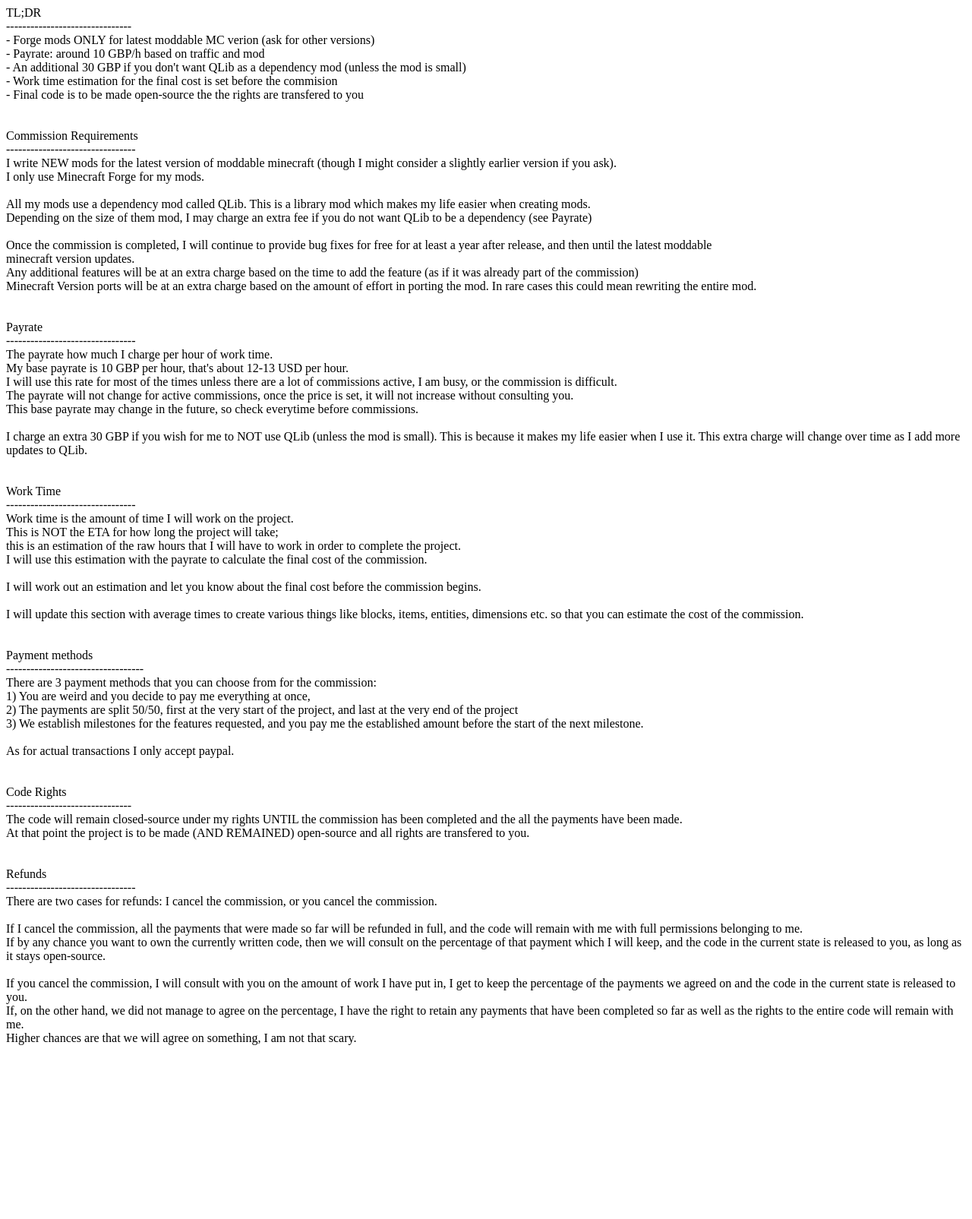
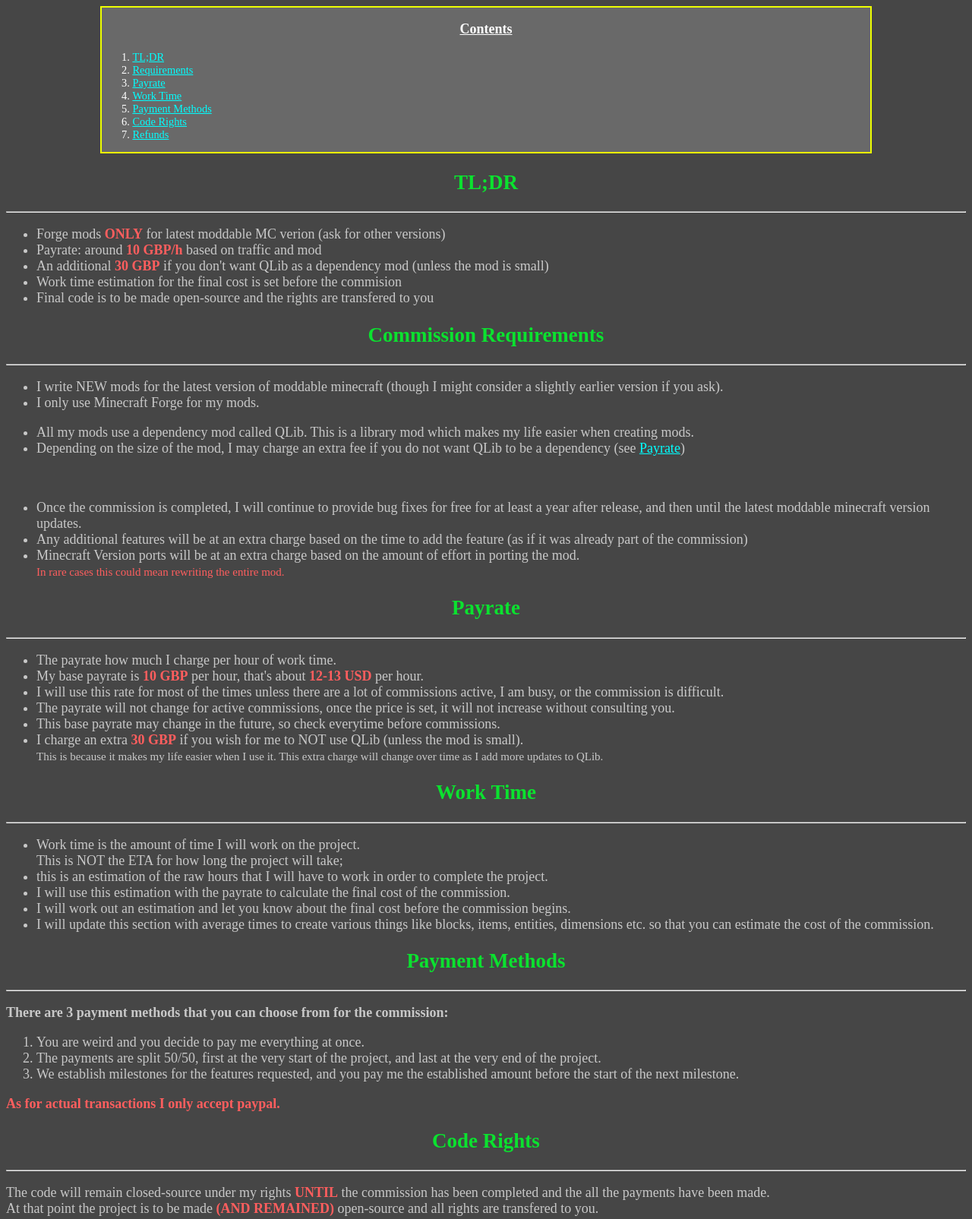
Before and after one commit to Quarris/quarris.github.io, a plain HTML site: page commissions.html in a window 1280 px wide. Shown: the top 1605 px of the page at 76% size. Before the commit the page ends 1384 px from the top, so only its background shows below. Drawn offline with Linux system fonts and the light colour scheme.

Commit message:
improved style of commisions.html

```diff
--- a/commissions.html
+++ b/commissions.html
@@ -1,81 +1,263 @@
 <!DOCTYPE html>
+<style>
+    :root {
+        background: rgb(70, 70, 70);
+        color: rgb(200, 200, 200);
+        font-size: large;
+    }
+    #toc_container {
+        border: 2px solid rgb(238, 255, 0);
+        color: rgb(255, 255, 255);
+        background-color: rgb(105, 105, 105);
+        width: 80%;
+        display: table;
+        font-size: 80%;
+        padding: auto;
+        margin-bottom: 1em;
+        margin: 0 auto;
+        align-content: center;
+    }
+    #toc_title {
+        font-size: large;
+        text-align: center;
+    }
+    h2 {
+        color: rgb(11, 226, 47);
+        text-align: center;
+    }
+    a:link {
+        color: rgb(0, 255, 255);
+    }
+    a:visited {
+        color: rgb(255, 124, 179);
+    }
+    .important {
+        color: rgb(255, 94, 94);
+    }
+</style>
 <html>
-<head>
-<title>Minecraft Commissions</title>
-</head>
+    <head>
+        <title>Minecraft Commissions</title>
+    </head>
 
-<body>
-TL;DR<br>
--------------------------------<br>
-- Forge mods ONLY for latest moddable MC verion (ask for other versions)<br>
-- Payrate: around 10 GBP/h based on traffic and mod<br>
-	- An additional 30 GBP if you don't want QLib as a dependency mod (unless the mod is small)<br>
-- Work time estimation for the final cost is set before the commision<br>
-- Final code is to be made open-source the the rights are transfered to you<br>
-<br>
-<br>
-Commission Requirements<br>
---------------------------------<br>
-I write NEW mods for the latest version of moddable minecraft (though I might consider a slightly earlier version if you ask).<br>
-I only use Minecraft Forge for my mods.<br>
-<br>
-All my mods use a dependency mod called QLib. This is a library mod which makes my life easier when creating mods.<br>
-Depending on the size of them mod, I may charge an extra fee if you do not want QLib to be a dependency (see Payrate)<br>
-<br>
-Once the commission is completed, I will continue to provide bug fixes for free for at least a year after release, and then until the latest moddable <br>minecraft version updates.<br>
-Any additional features will be at an extra charge based on the time to add the feature (as if it was already part of the commission)<br>
-Minecraft Version ports will be at an extra charge based on the amount of effort in porting the mod. In rare cases this could mean rewriting the entire mod.<br>
-<br>
-<br>
-Payrate<br>
---------------------------------<br>
-The payrate how much I charge per hour of work time.<br>
-My base payrate is 10 GBP per hour, that's about 12-13 USD per hour.<br>
-I will use this rate for most of the times unless there are a lot of commissions active, I am busy, or the commission is difficult.<br>
-The payrate will not change for active commissions, once the price is set, it will not increase without consulting you.<br>
-This base payrate may change in the future, so check everytime before commissions.<br>
-<br>
-I charge an extra 30 GBP if you wish for me to NOT use QLib (unless the mod is small). This is because it makes my life easier when I use it. This extra charge will change over time as I add more updates to QLib.<br>
-<br>
-<br>
-Work Time<br>
---------------------------------<br>
-Work time is the amount of time I will work on the project.<br>
-This is NOT the ETA for how long the project will take;<br>
-this is an estimation of the raw hours that I will have to work in order to complete the project.<br>
-I will use this estimation with the payrate to calculate the final cost of the commission.<br>
-<br>
-I will work out an estimation and let you know about the final cost before the commission begins.<br>
-<br>
-I will update this section with average times to create various things like blocks, items, entities, dimensions etc. so that you can estimate the cost of the commission.<br>
-<br>
-<br>
-Payment methods<br>
-----------------------------------<br>
-There are 3 payment methods that you can choose from for the commission:<br>
-1) You are weird and you decide to pay me everything at once,<br>
-2) The payments are split 50/50, first at the very start of the project, and last at the very end of the project<br>
-3) We establish milestones for the features requested, and you pay me the established amount before the start of the next milestone.<br>
-<br>
-As for actual transactions I only accept paypal.<br>
-<br>
-<br>
-Code Rights<br>
--------------------------------<br>
-The code will remain closed-source under my rights UNTIL the commission has been completed and the all the payments have been made.<br>
-At that point the project is to be made (AND REMAINED) open-source and all rights are transfered to you.<br>
-<br>
-<br>
-Refunds<br>
---------------------------------<br>
-There are two cases for refunds: I cancel the commission, or you cancel the commission.<br>
-<br>
-If I cancel the commission, all the payments that were made so far will be refunded in full, and the code will remain with me with full permissions belonging to me.<br>
-If by any chance you want to own the currently written code, then we will consult on the percentage of that payment which I will keep, and the code in the current state is released to you, as long as it stays open-source.<br>
-<br>
-If you cancel the commission, I will consult with you on the amount of work I have put in, I get to keep the percentage of the payments we agreed on and the code in the current state is released to you.<br>
-If, on the other hand, we did not manage to agree on the percentage, I have the right to retain any payments that have been completed so far as well as the rights to the entire code will remain with me.<br>
-Higher chances are that we will agree on something, I am not that scary.<br>
-</body>
+    <body>
+        <div id="toc_container">
+            <p id="toc_title">
+                <b><u>Contents</u></b>
+            </p>
+            <ol>
+                <li><a href="#TLDR">TL;DR</a></li>
+                <li><a href="#Requirements">Requirements</a></li>
+                <li><a href="#Payrate">Payrate</a></li>
+                <li><a href="#Time">Work Time</a></li>
+                <li><a href="#Methods">Payment Methods</a></li>
+                <li><a href="#Rights">Code Rights</a></li>
+                <li><a href="#Refunds">Refunds</a></li>
+            </ol>
+        </div>
 
+        <h2 id="TLDR">TL;DR</h2>
+        <hr />
+        <ul>
+            <li>
+                Forge mods <b class="important">ONLY</b> for latest moddable MC
+                verion (ask for other versions)
+            </li>
+            <li>
+                Payrate: around <b class="important">10 GBP/h</b> based on
+                traffic and mod
+            </li>
+            <li>
+                An additional <b class="important">30 GBP</b> if you don't want
+                QLib as a dependency mod (unless the mod is small)
+            </li>
+            <li>
+                Work time estimation for the final cost is set before the
+                commision
+            </li>
+            <li>
+                Final code is to be made open-source and the rights are
+                transfered to you
+            </li>
+        </ul>
+
+        <h2 id="Requirements">Commission Requirements</h2>
+        <hr />
+        <ul>
+            <li>
+                I write NEW mods for the latest version of moddable minecraft
+                (though I might consider a slightly earlier version if you ask).
+            </li>
+            <li>I only use Minecraft Forge for my mods.</li>
+        </ul>
+        <ul>
+            <li>
+                All my mods use a dependency mod called QLib. This is a library
+                mod which makes my life easier when creating mods.
+            </li>
+            <li>
+                Depending on the size of the mod, I may charge an extra fee if
+                you do not want QLib to be a dependency (see
+                <a href="#Payrate">Payrate</a>)
+            </li>
+        </ul>
+        <br />
+        <ul>
+            <li>
+                Once the commission is completed, I will continue to provide bug
+                fixes for free for at least a year after release, and then until
+                the latest moddable minecraft version updates.
+            </li>
+            <li>
+                Any additional features will be at an extra charge based on the
+                time to add the feature (as if it was already part of the
+                commission)
+            </li>
+            <li>
+                Minecraft Version ports will be at an extra charge based on the
+                amount of effort in porting the mod.<br />
+                <small class="important">
+                    In rare cases this could mean rewriting the entire mod.
+                </small>
+            </li>
+        </ul>
+
+        <h2 id="Payrate">Payrate</h2>
+        <hr />
+        <ul>
+            <li>The payrate how much I charge per hour of work time.</li>
+            <li>
+                My base payrate is <b class="important">10 GBP</b> per hour,
+                that's about <b class="important">12-13 USD</b> per hour.
+            </li>
+            <li>
+                I will use this rate for most of the times unless there are a
+                lot of commissions active, I am busy, or the commission is
+                difficult.
+            </li>
+            <li>
+                The payrate will not change for active commissions, once the
+                price is set, it will not increase without consulting you.
+            </li>
+            <li>
+                This base payrate may change in the future, so check everytime
+                before commissions.
+            </li>
+            <li>
+                I charge an extra <b class="important">30 GBP</b> if you wish
+                for me to NOT use QLib (unless the mod is small).<br />
+                <small>
+                    This is because it makes my life easier when I use it. This
+                    extra charge will change over time as I add more updates to
+                    QLib.
+                </small>
+            </li>
+        </ul>
+
+        <h2 id="Time">Work Time</h2>
+        <hr />
+
+        <ul>
+            <li>
+                Work time is the amount of time I will work on the project.<br />
+                This is NOT the ETA for how long the project will take;
+            </li>
+            <li>
+                this is an estimation of the raw hours that I will have to work
+                in order to complete the project.
+            </li>
+            <li>
+                I will use this estimation with the payrate to calculate the
+                final cost of the commission.
+            </li>
+            <li>
+                I will work out an estimation and let you know about the final
+                cost before the commission begins.
+            </li>
+            <li>
+                I will update this section with average times to create various
+                things like blocks, items, entities, dimensions etc. so that you
+                can estimate the cost of the commission.
+            </li>
+        </ul>
+
+        <h2 id="Methods">Payment Methods</h2>
+        <hr />
+        <p>
+            <b>
+                There are 3 payment methods that you can choose from for the
+                commission:
+            </b>
+        </p>
+        <ol>
+            <li>
+                You are weird and you decide to pay me everything at once.
+            </li>
+            <li>
+                The payments are split 50/50, first at the very start of the
+                project, and last at the very end of the project.
+            </li>
+            <li>
+                We establish milestones for the features requested, and you pay
+                me the established amount before the start of the next
+                milestone.
+            </li>
+        </ol>
+        <b class="important">
+            As for actual transactions I only accept paypal.
+        </b>
+
+        <h2 id="Rights">Code Rights</h2>
+        <hr />
+        <p>
+            The code will remain closed-source under my rights
+            <b class="important">UNTIL</b> the commission has been completed and
+            the all the payments have been made.<br />
+            At that point the project is to be made
+            <b class="important">(AND REMAINED)</b> open-source and all rights
+            are transfered to you.
+        </p>
+
+        <h2 id="Refunds">Refunds</h2>
+        <hr />
+        <p>
+            <b>
+                There are two cases for refunds: I cancel the commission, or you
+                cancel the commission.
+            </b>
+        </p>
+        <ul>
+            <li>
+                If I cancel the commission, all the payments that were made so
+                far will be refunded in full, and the code will remain with me
+                with full permissions belonging to me.
+            </li>
+            <li>
+                If by any chance you want to own the currently written code,<br />then
+                we will consult on the percentage of that payment which I will
+                keep,<br />and the code in the current state is released to you,
+                as long as it stays open-source.
+            </li>
+        </ul>
+        <ul>
+            <li>
+                If you cancel the commission, I will consult with you on the
+                amount of work I have put in, I get to keep the percentage of
+                the payments we agreed on and the code in the current state is
+                released to you.
+            </li>
+            <li>
+                If, on the other hand, we did not manage to agree on the
+                percentage, I have the right to retain any payments that have
+                been completed so far as well as the rights to the entire code
+                will remain with me.
+            </li>
+        </ul>
+        <p class="important">
+            <b>
+                Higher chances are that we will agree on something, I am not
+                that scary.
+            </b>
+        </p>
+    </body>
 </html>
```
